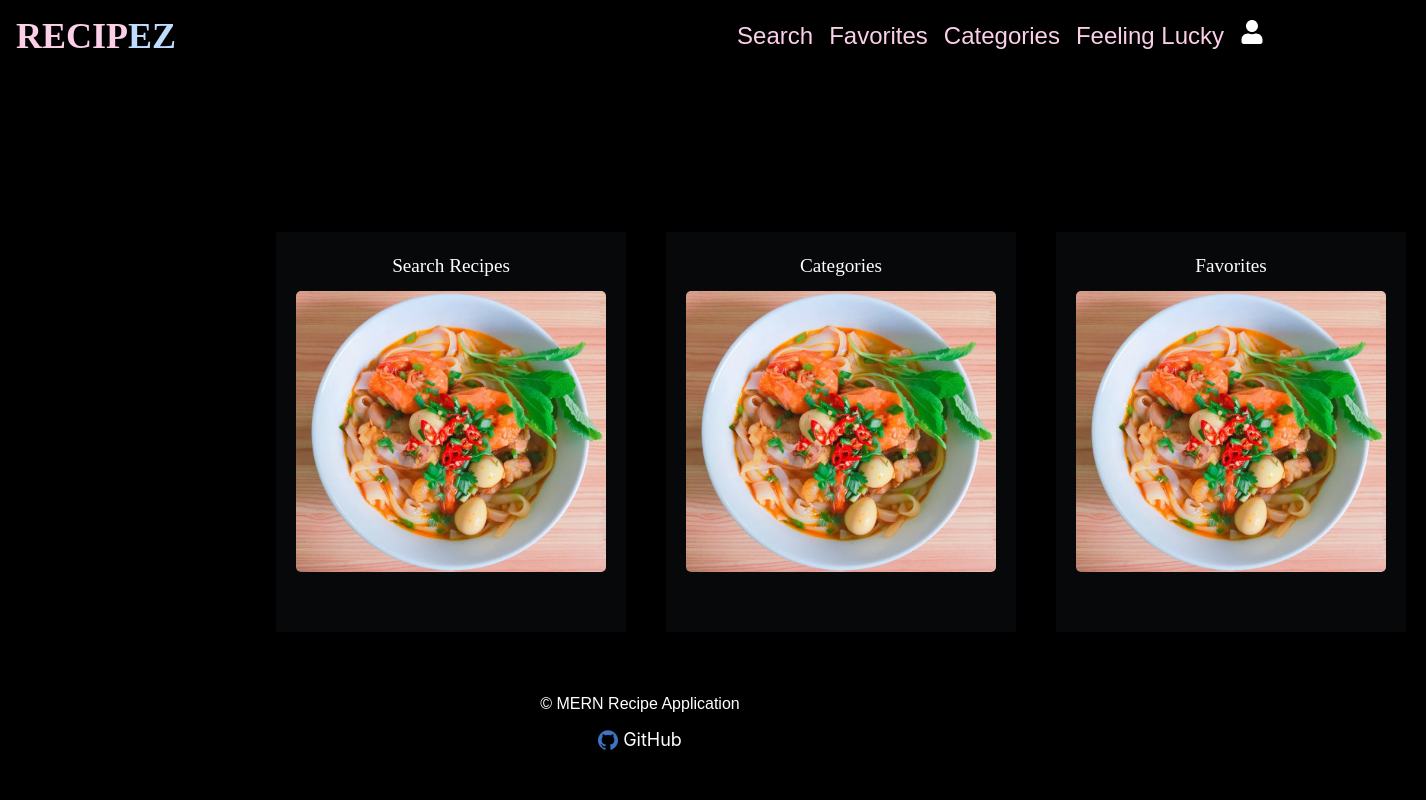
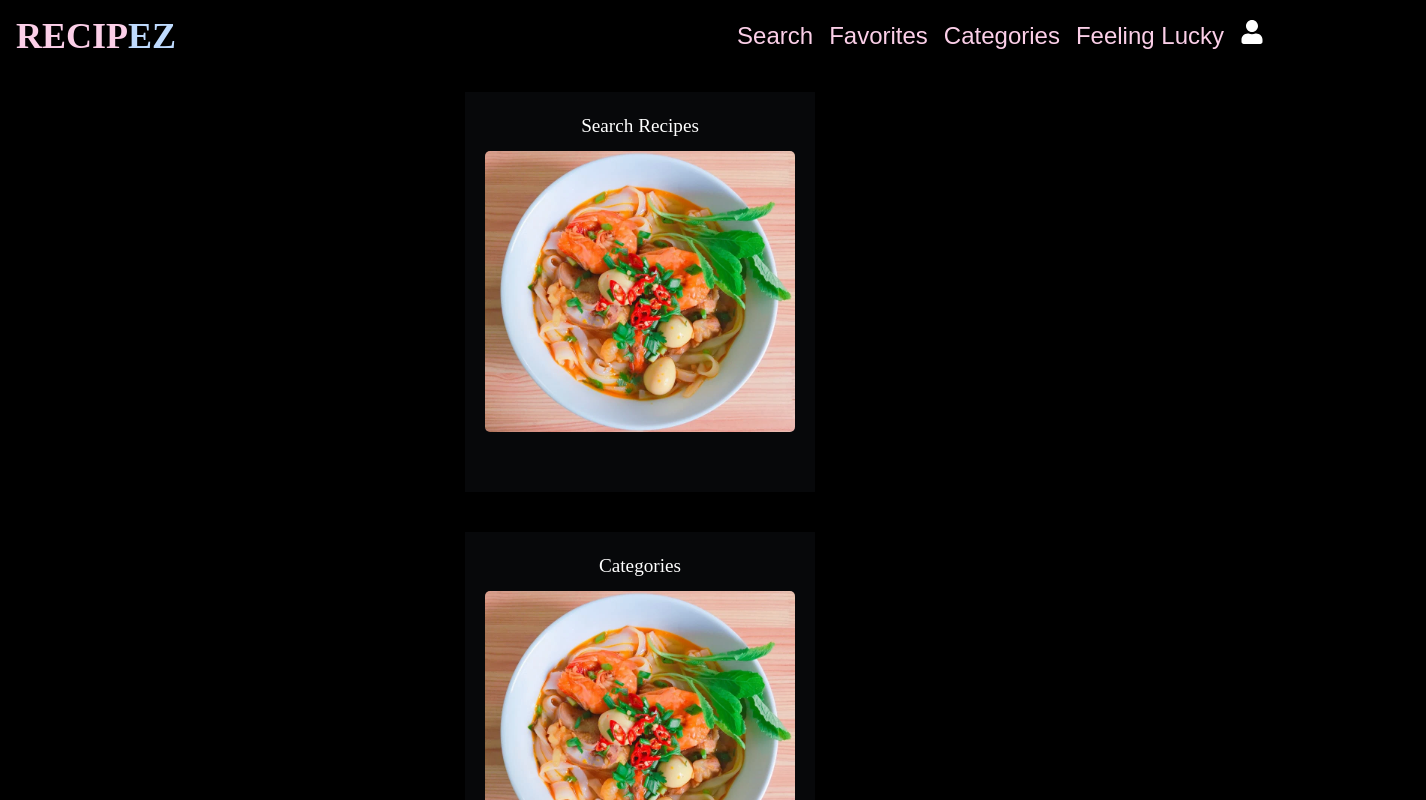
Before and after one commit to tjsiv/P2MSA-RecipEZ, a React (Create React App) app in the folder client/: page /user in a window 1280 px wide. Shown: the top 800 px of the page, 1426 px wide, since content can reach past the window. Built offline with nearby package versions, Linux system fonts and the light colour scheme.

Commit message:
Fixed styling overflow

```diff
--- a/client/src/index.css
+++ b/client/src/index.css
@@ -71,14 +71,15 @@ code {
 .HomeCard-container {
   display: flex;
   justify-content: center;
-  align-items: center;
-  height: 75vh;
+  align-items: top;
+  height: 70vh;
   background-color: black;
 }
 
 .card-container {
   display: flex;
   justify-content: space-around;
+  flex-wrap: wrap;
   width: 60%;
   max-width: 900px; /* Set a max-width to limit stretching */
   height: 40vh;
```
